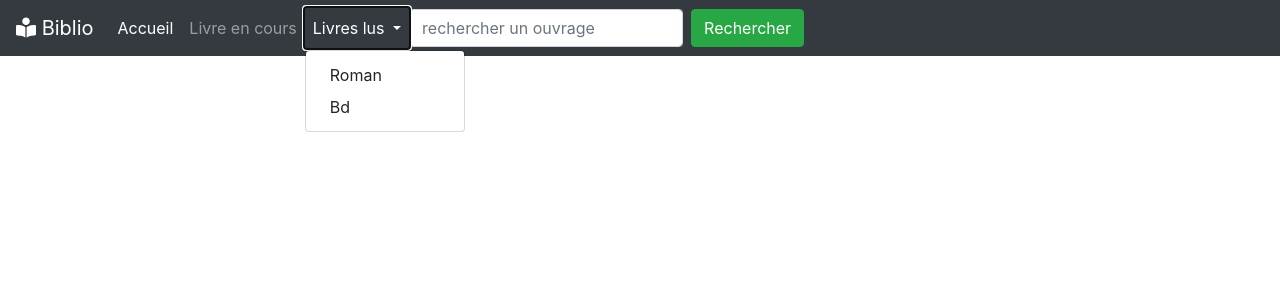
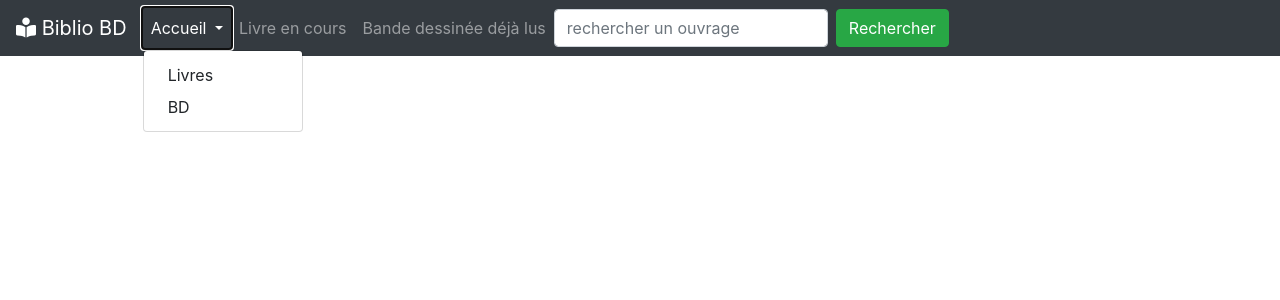
Before and after one commit to cidja/biblio_p5, a PHP site: page /view/frontend/templateCartoon.php in a window 1280 px wide, after a click on "Accueil". Shown: the top 300 px of the page. Run offline with PHP 8.4, Linux system fonts and the light colour scheme; the template is opened without the code that fills it, so the values that code supplies are empty; some libraries are stand-ins or nearby versions.

Commit message:
home page + menu

```diff
--- a/view/frontend/templateCartoon.php
+++ b/view/frontend/templateCartoon.php
@@ -17,31 +17,27 @@
     <nav class="navbar fixed-top navbar-expand-lg navbar-dark bg-dark">
         <a class="navbar-brand" href="index.php?action=home">
         <i class="fas fa-book-reader"></i>
-        <span>Biblio</span>
+        <span>Biblio BD</span>
         </a>
         <button class="navbar-toggler" type="button" data-toggle="collapse" data-target="#navbarNav" aria-controls="navbarNav" aria-expanded="false" aria-label="Toggle navigation">
             <span class="navbar-toggler-icon"></span>
         </button>
         <div class="collapse navbar-collapse" ide="navbarNav">
             <ul class="navbar-nav">
-                <li class="navbar-item active">
-                    <a class="nav-link" href="index.php?action=home"> Accueil </a>
+            <li class="navbar-item dropdown">
+                    <a class="nav-link dropdown-toggle" href="#" id="navbarDropdownMenuLink" data-toggle="dropdown" aria-haspopup="true" aria-expanded="false">
+                    Accueil
+                    </a>
+                    <div class="dropdown-menu" aria-labelledby="navbarDropdownMenuLink">
+                        <a class="dropdown-item" href="index.php?action=allNovels">Livres</a>
+                        <a class="dropdown-item" href="index.php?action=allCartoons">BD</a>
+                    </div>
                 </li>
                 <li class="nav-item">
                     <a class="nav-link" href="index.php?action=novelCurrent"> Livre en cours </a>
                 </li>
-                <li class="nav-item dropdown">
-                    <a class="nav-link dropdown-toggle" href="#" id="navbarDropdownMenuLink" data-toggle="dropdown" aria-haspopup="true" aria-expanded="false">
-                        Livres lus
-                    </a>
-                    <div class="dropdown-menu" aria-labelledby="navbarDropdownMenuLink">
-                        <a class="dropdown-item" href="index.php?action=novelsRead">
-                            Roman
-                        </a>
-                        <a class="dropdown-item" href="index.php?action=cartoonsRead">
-                            Bd
-                        </a>
-                    </div>
+                <li class="nav-item">
+                    <a class="nav-link" href="index.php?action=cartoonsRead">Bande dessinée déjà lus </a>
                 </li>
             </ul>
             <form class="form-inline" id="searchForm">
```
Also changed, not shown: view/frontend/home.php (+10 -2 lines), view/frontend/templateNovel.php (+15 -16 lines), public/img/cartoonHome.png (added), public/img/novelHome.png (added).
